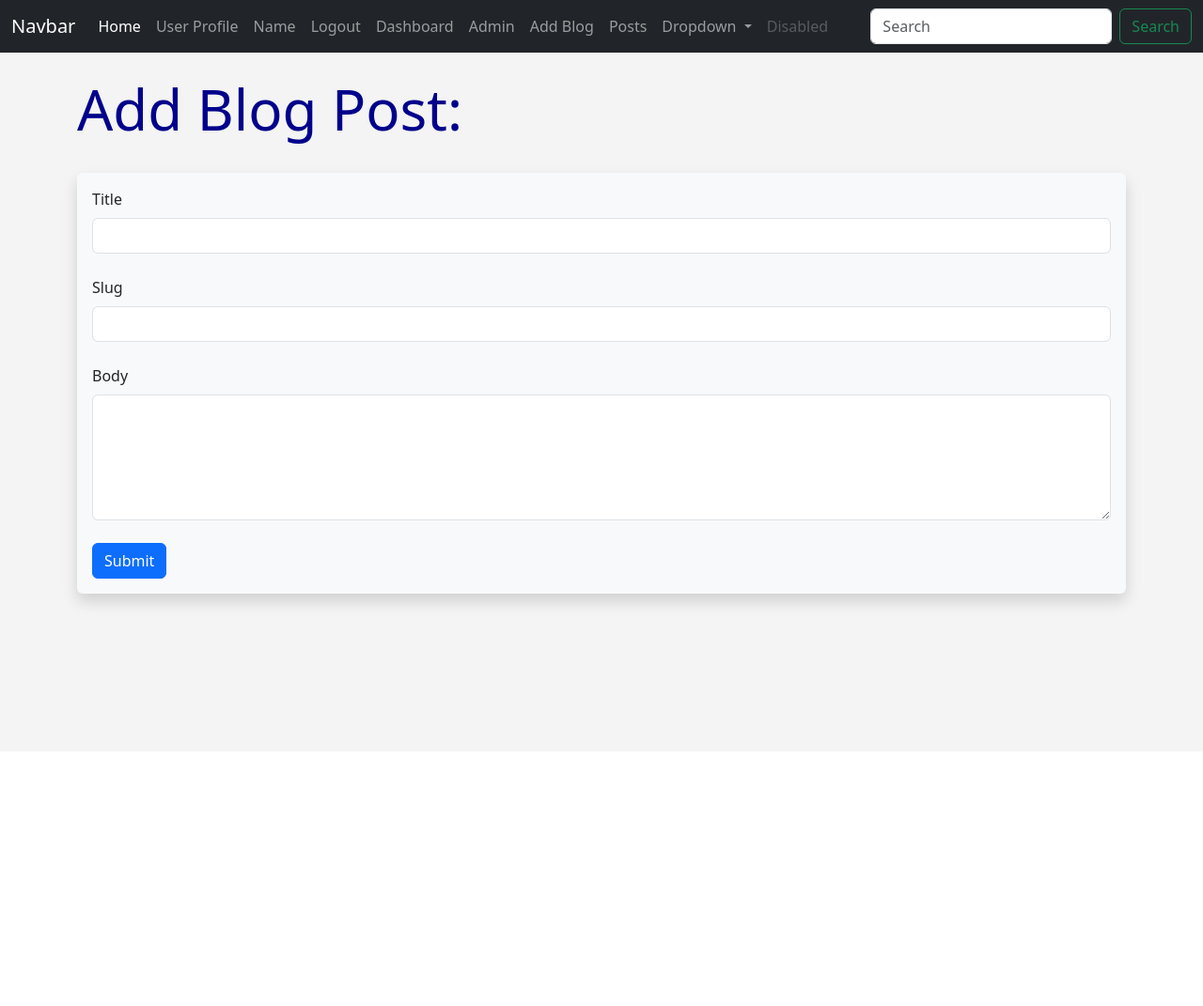
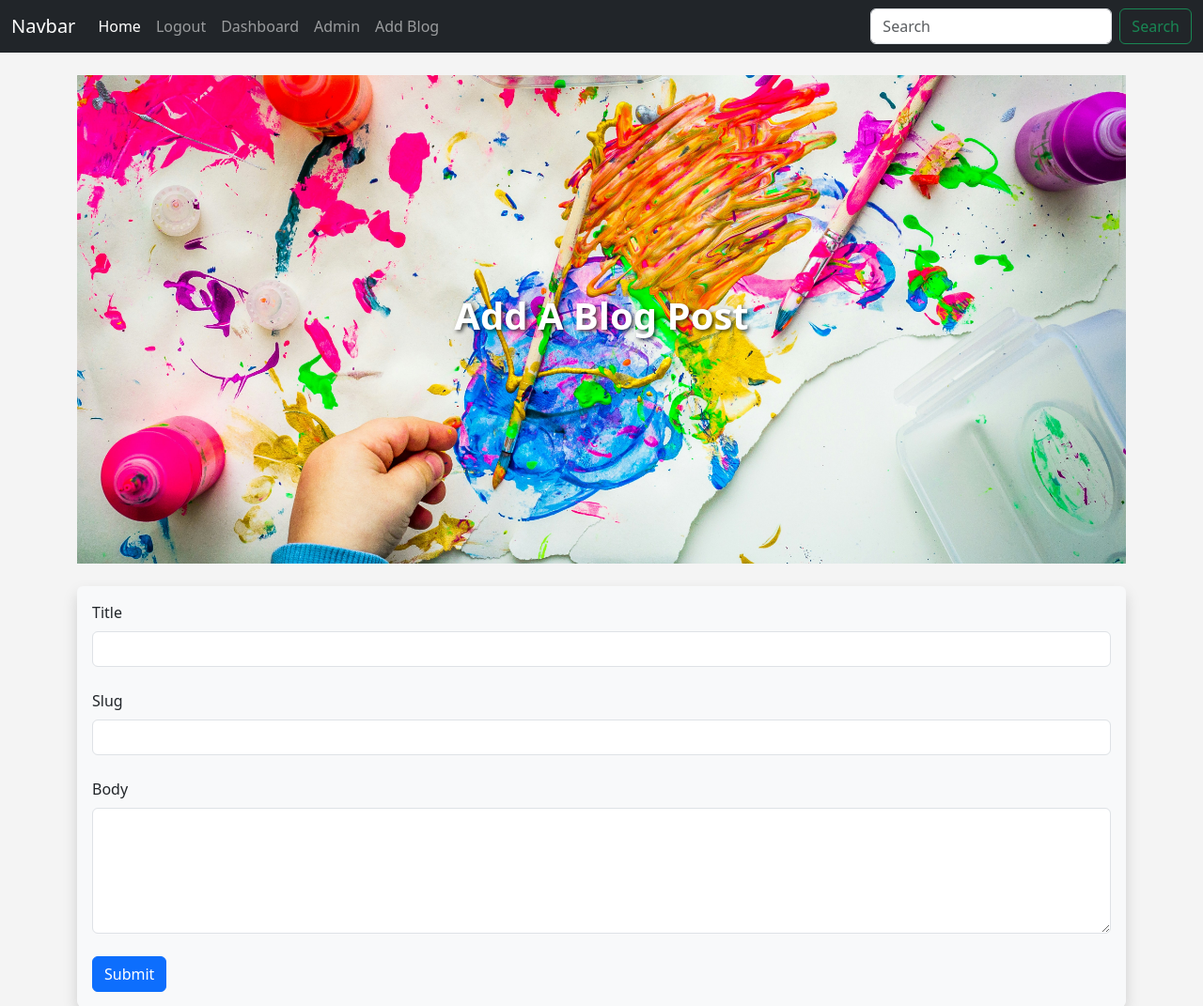
Before and after one commit to AngelF9/blogger, a Flask app: page /add-post in a window 1280 px wide. Shown: the top 1071 px of the page at 94% size. Before the commit the page ends 652 px from the top, so only its background shows below. Run offline with Flask 3, Linux system fonts and the light colour scheme; the visitor is signed in with stand-in values (Sample User, id 1); some libraries are stand-ins or nearby versions.

Commit message:
NavBar unused links. Added Wallpapers

````diff
--- a/app.py
+++ b/app.py
@@ -51,7 +51,7 @@ login_manager.login_veiw = "login"
 
 
 @app.route("/add-post", methods=["GET", "POST"])
-@login_required
+# @login_required
 def add_post():
     form = PostForm()
 
@@ -254,14 +254,14 @@ def edit_post(id):
 
 
 # create a route decorator
-@app.route("/")
-def index():
-    first_name = "John"
-    stuff = "This is bold text"
-    favorite_pizza = ["Pepperoni", "Cheese", "Mushroom"]
-    return render_template(
-        "index.html", first_name=first_name, stuff=stuff, favorite_pizza=favorite_pizza
-    )
+# @app.route("/")
+# def index():
+#     first_name = "John"
+#     stuff = "This is bold text"
+#     favorite_pizza = ["Pepperoni", "Cheese", "Mushroom"]
+#     return render_template(
+#         "index.html", first_name=first_name, stuff=stuff, favorite_pizza=favorite_pizza
+#     )
 
 
 # create login page
@@ -313,7 +313,7 @@ def name():
     return render_template("name.html", name=name, form=form)
 
 
-@app.route("/posts")
+@app.route("/")
 def posts():
     # grab all the post from the database
     posts = Posts.query.order_by(Posts.date_posted)
@@ -423,12 +423,15 @@ def update(id):
 
 
 # localhost:5000/user/John
+# WANRING: this is not in use... how to get rid of.. idk
 @app.route("/user/<name>")
 def user(name):
     return render_template(
         "user.html", user_name=name
     )  # user_name can be accessed in template (.html)
 
+
+#
 
 # -------------------- DataBase Section ----------------------
 
--- a/static/css/styles.css
+++ b/static/css/styles.css
@@ -1,8 +1,8 @@
-h1 {
-    color: darkblue;
-    font-size: 60px;
-}
+/* h1 { */
+/*     color: darkblue; */
+/*     font-size: 60px; */
+/* } */
 
 body {
-    background-color: #f4f4f4;
+  background-color: #f4f4f4;
 }
--- a/templates/add_post.html
+++ b/templates/add_post.html
@@ -1,11 +1,54 @@
-{% extends 'base.html'%} {% block content %} {% for message in
-get_flashed_messages() %}
+{% extends 'base.html'%} {% block content %}
+
+<style>
+  .wallpaper-container {
+    position: relative;
+    width: 100%;
+    height: 65vh;
+    overflow: hidden;
+  }
+
+  .wallpaper-photo {
+    width: 100%;
+    height: 100%;
+    object-fit: cover;
+    display: block;
+  }
+  .overlay-text {
+    position: absolute;
+    top: 50%;
+    left: 50%;
+    transform: translate(-50%, -50%);
+    color: white; /* Change the text color as needed */
+    text-align: center;
+    text-shadow: 2px 2px 4px rgba(0, 0, 0, 0.7);
+  }
+</style>
+
+{% for message in get_flashed_messages() %}
 <div class="alert alert-success alert-dismissible fade show" role="alert">
   {{ message }}
-  <button type="button" class="btn-close" data-bs-dismiss="alert" aria-label="Close"></button>
+  <button
+    type="button"
+    class="btn-close"
+    data-bs-dismiss="alert"
+    aria-label="Close"
+  ></button>
 </div>
 {% endfor %} {% if current_user.is_authenticated %}
-<h1>Add Blog Post:</h1>
+
+<div class="wallpaper-container">
+  <img
+    src="{{ url_for('static', filename='images/creative.jpg') }}"
+    alt=""
+    class="wallpaper-photo"
+  />
+  <div class="overlay-text">
+    <h1>
+      <strong>Add A Blog Post</strong>
+    </h1>
+  </div>
+</div>
 <br />
 <div class="shadow p-3 mb-5 bg-body-tertiary rounded">
   <form method="POST">
@@ -24,8 +67,21 @@ get_flashed_messages() %}
   {{ ckeditor.load() }} {{ ckeditor.config(name='content') }}
 </div>
 {% else %}
+
+<div class="wallpaper-container">
+  <img
+    src="{{ url_for('static', filename='images/sad.jpg') }}"
+    alt=""
+    class="wallpaper-photo"
+  />
+  <div class="overlay-text">
+    <h1>
+      <strong>Not Logged In</strong>
+    </h1>
+  </div>
+</div>
 <h2>Must be logged in...</h2>
 <p>Sorry, you must be logged in to access this page</p>
-<a href="{ url_for('login') }">Login Here</a>
+<a href="{{ url_for('login') }}">Login Here</a>
 
 {% endif %} {% endblock %}
--- a/templates/navbar.html
+++ b/templates/navbar.html
@@ -1,22 +1,34 @@
 <nav class="navbar navbar-expand-lg navbar-dark bg-dark">
   <div class="container-fluid">
-    <a class="navbar-brand" href="{{ url_for('index') }}">Navbar</a>
-    <button class="navbar-toggler" type="button" data-bs-toggle="collapse" data-bs-target="#navbarSupportedContent"
-      aria-controls="navbarSupportedContent" aria-expanded="false" aria-label="Toggle navigation">
+    <a class="navbar-brand" href="{{ url_for('posts') }}">Navbar</a>
+    <button
+      class="navbar-toggler"
+      type="button"
+      data-bs-toggle="collapse"
+      data-bs-target="#navbarSupportedContent"
+      aria-controls="navbarSupportedContent"
+      aria-expanded="false"
+      aria-label="Toggle navigation"
+    >
       <span class="navbar-toggler-icon"></span>
     </button>
     <div class="collapse navbar-collapse" id="navbarSupportedContent">
       <ul class="navbar-nav me-auto mb-2 mb-lg-0">
         <li class="nav-item">
-          <a class="nav-link active" aria-current="page" href="#">Home</a>
+          <a
+            class="nav-link active"
+            aria-current="page"
+            href="{{ url_for('posts')}}"
+            >Home</a
+          >
         </li>
-        <li class="nav-item">
-          <a class="nav-link" href="{{ url_for('user', name='bella')}}">User Profile</a>
-        </li>
+        <!-- <li class="nav-item"> -->
+        <!--   <a class="nav-link" href="{{ url_for('user', name='bella')}}">User Profile</a> -->
+        <!-- </li> -->
 
-        <li class="nav-item">
-          <a class="nav-link" href="{{ url_for('name')}}">Name</a>
-        </li>
+        <!-- <li class="nav-item"> -->
+        <!--   <a class="nav-link" href="{{ url_for('name')}}">Name</a> -->
+        <!-- </li> -->
 
         {% if current_user.is_authenticated %}
         <li class="nav-item">
@@ -43,14 +55,20 @@
           <a class="nav-link" href="{{ url_for('add_post')}}">Add Blog</a>
         </li>
 
-        <li class="nav-item">
-          <a class="nav-link" href="{{ url_for('posts')}}">Posts</a>
-        </li>
+        <!-- <li class="nav-item"> -->
+        <!--   <a class="nav-link" href="{{ url_for('posts')}}">Posts</a> -->
+        <!-- </li> -->
 
-        <li class="nav-item dropdown">
-          <a class="nav-link dropdown-toggle" href="#" role="button" data-bs-toggle="dropdown" aria-expanded="false">
-            Dropdown
-          </a>
+        <!-- <li class="nav-item dropdown"> -->
+        <!--   <a -->
+        <!--     class="nav-link dropdown-toggle" -->
+        <!--     href="#" -->
+        <!--     role="button" -->
+        <!--     data-bs-toggle="dropdown" -->
+        <!--     aria-expanded="false" -->
+        <!--   > -->
+        <!--     Dropdown -->
+        <!--   </a> -->
           <ul class="dropdown-menu">
             <li><a class="dropdown-item" href="#">Action</a></li>
             <li><a class="dropdown-item" href="#">Another action</a></li>
@@ -60,13 +78,24 @@
             <li><a class="dropdown-item" href="#">Something else here</a></li>
           </ul>
         </li>
-        <li class="nav-item">
-          <a class="nav-link disabled" aria-disabled="true">Disabled</a>
-        </li>
+        <!-- <li class="nav-item"> -->
+        <!--   <a class="nav-link disabled" aria-disabled="true">Disabled</a> -->
+        <!-- </li> -->
       </ul>
-      <form method="POST" action="{{ url_for('search') }}" class="d-flex" role="search">
+      <form
+        method="POST"
+        action="{{ url_for('search') }}"
+        class="d-flex"
+        role="search"
+      >
         {{ form.hidden_tag() }}
-        <input class="form-control me-2" type="search" placeholder="Search" aria-label="Search" name="searched" />
+        <input
+          class="form-control me-2"
+          type="search"
+          placeholder="Search"
+          aria-label="Search"
+          name="searched"
+        />
         <button class="btn btn-outline-success" type="submit">Search</button>
       </form>
     </div>
--- a/templates/user.html
+++ b/templates/user.html
@@ -1,7 +1,5 @@
 {% extends'base.html' %} {% block content %}
 
-
-    <h1>Hello {{ user_name|title }}</h1>
-
+<h1>Hello {{ user_name|title }}</h1>
 
 {% endblock %} ```
````
Also changed, not shown: templates/add_user.html (+14 -5 lines), templates/dashboard.html (+43 -2 lines), templates/posts.html (+41 -2 lines), static/images/creative.jpg (added), static/images/sad.jpg (added), 5 other files.
